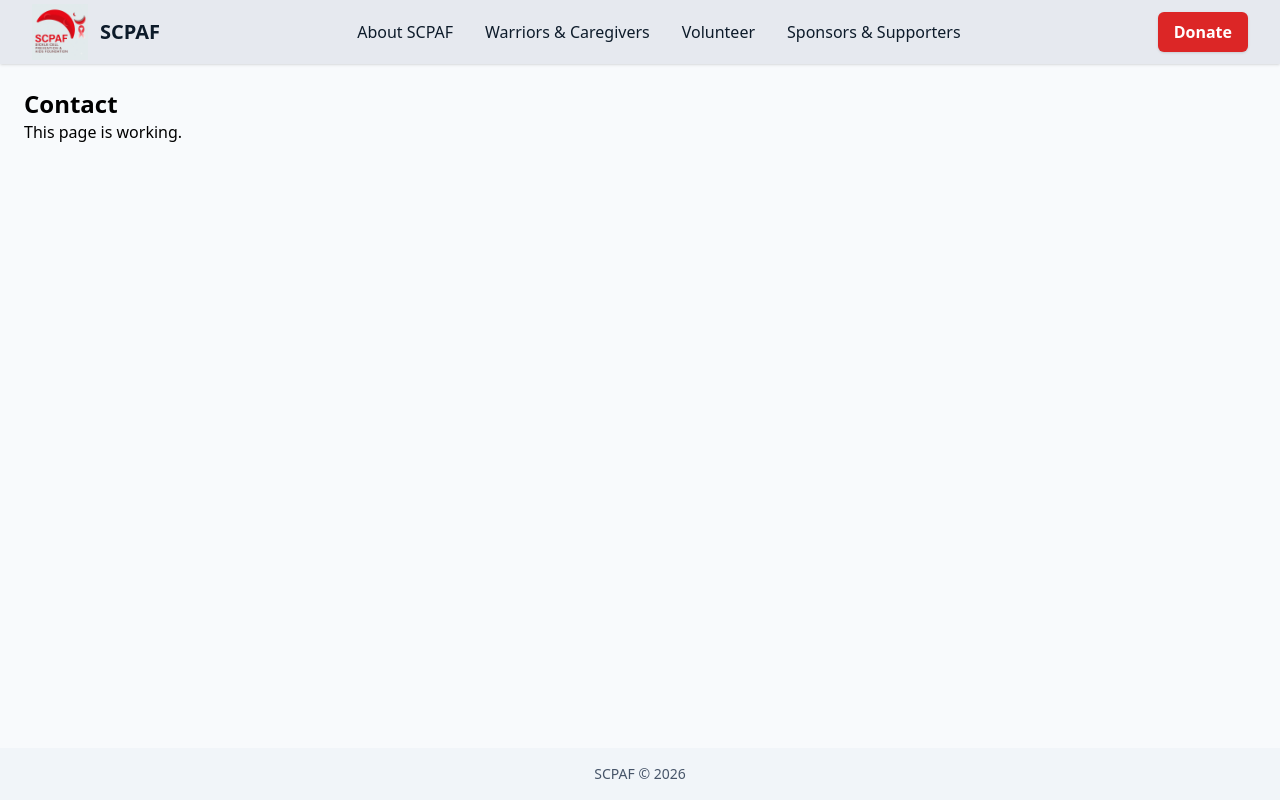
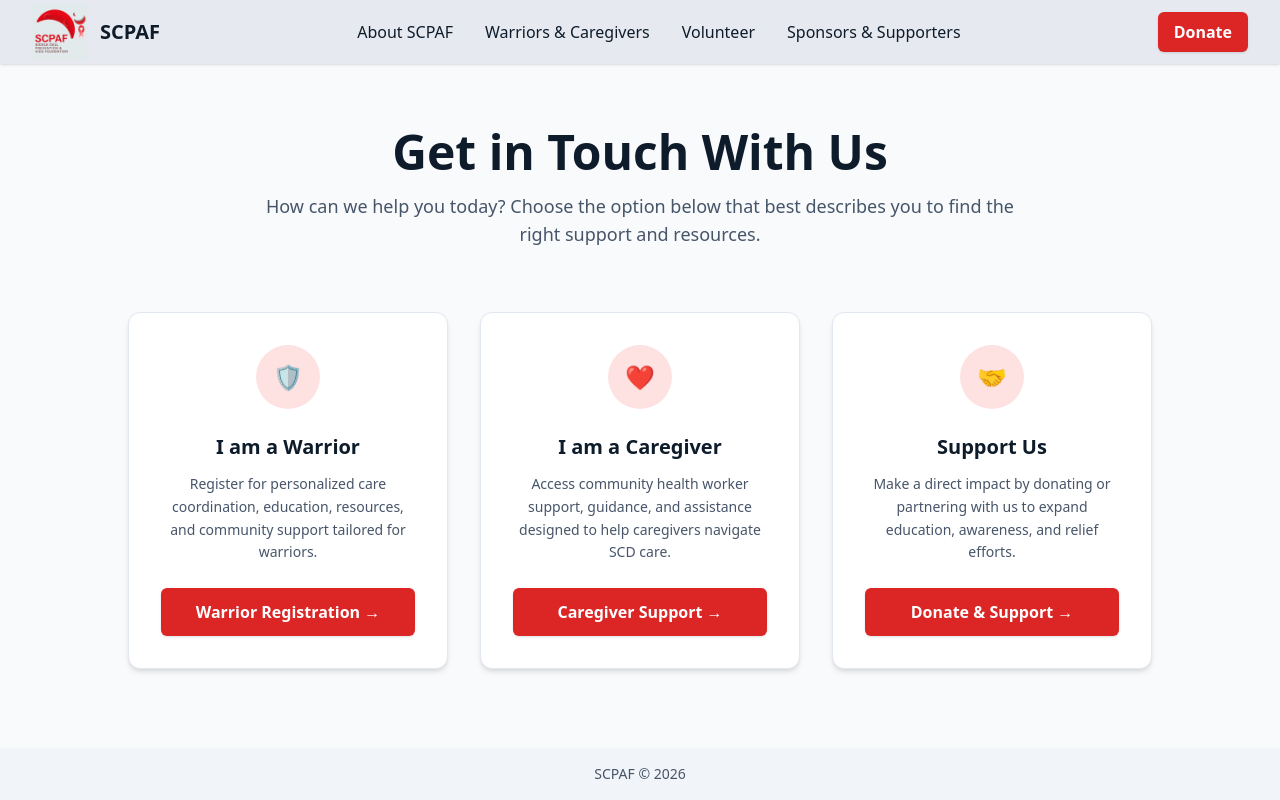
Before and after one commit to AdoleNG/scpaf, a React (Vite) app: page /contact in a window 1280 px wide. Built offline with nearby package versions, Linux system fonts and the light colour scheme; no server answers.

Commit message:
updated WhatisSCD page3

```diff
--- a/src/pages/Utility/Contact.jsx
+++ b/src/pages/Utility/Contact.jsx
@@ -1,8 +1,84 @@
+import React from "react";
+import { Link } from "react-router-dom";
+
 export default function Contact() {
   return (
-    <div className="p-6">
-      <h1 className="text-2xl font-bold">Contact</h1>
-      <p>This page is working.</p>
+    <div className="w-full text-[#0D1B2A] py-16 bg-slate-50 min-h-[80vh]">
+      <div className="max-w-7xl mx-auto px-4 lg:px-8">
+
+        {/* Header Section */}
+        <div className="max-w-3xl mx-auto text-center mb-16">
+          <h1 className="text-3xl md:text-5xl font-bold text-[#0D1B2A] mb-4">
+            Get in Touch With Us
+          </h1>
+          <p className="text-slate-600 text-lg">
+            How can we help you today? Choose the option below that best describes you to find the right support and resources.
+          </p>
+        </div>
+
+        {/* 3 Pathway Cards Grid */}
+        <div className="grid md:grid-cols-3 gap-8 max-w-5xl mx-auto">
+
+          {/* Card 1: I am a Warrior */}
+          <div className="bg-white rounded-xl shadow-md border border-slate-200 p-8 flex flex-col justify-between text-center hover:shadow-lg transition">
+            <div>
+              <div className="w-16 h-16 bg-red-100 text-red-600 rounded-full flex items-center justify-center mx-auto mb-6 text-2xl font-bold">
+                🛡️
+              </div>
+              <h3 className="text-xl font-bold text-[#0D1B2A] mb-3">I am a Warrior</h3>
+              <p className="text-slate-600 text-sm leading-relaxed mb-6">
+                Register for personalized care coordination, education, resources, and community support tailored for warriors.
+              </p>
+            </div>
+            <Link
+              to="/warriors/register"
+              className="inline-block bg-red-600 hover:bg-red-700 text-white font-semibold py-3 px-6 rounded-md shadow transition"
+            >
+              Warrior Registration &rarr;
+            </Link>
+          </div>
+
+          {/* Card 2: I am a Caregiver */}
+          <div className="bg-white rounded-xl shadow-md border border-slate-200 p-8 flex flex-col justify-between text-center hover:shadow-lg transition">
+            <div>
+              <div className="w-16 h-16 bg-red-100 text-red-600 rounded-full flex items-center justify-center mx-auto mb-6 text-2xl font-bold">
+                ❤️
+              </div>
+              <h3 className="text-xl font-bold text-[#0D1B2A] mb-3">I am a Caregiver</h3>
+              <p className="text-slate-600 text-sm leading-relaxed mb-6">
+                Access community health worker support, guidance, and assistance designed to help caregivers navigate SCD care.
+              </p>
+            </div>
+            <Link
+              to="/warriors/chw-support"
+              className="inline-block bg-red-600 hover:bg-red-700 text-white font-semibold py-3 px-6 rounded-md shadow transition"
+            >
+              Caregiver Support &rarr;
+            </Link>
+          </div>
+
+          {/* Card 3: Support Us */}
+          <div className="bg-white rounded-xl shadow-md border border-slate-200 p-8 flex flex-col justify-between text-center hover:shadow-lg transition">
+            <div>
+              <div className="w-16 h-16 bg-red-100 text-red-600 rounded-full flex items-center justify-center mx-auto mb-6 text-2xl font-bold">
+                🤝
+              </div>
+              <h3 className="text-xl font-bold text-[#0D1B2A] mb-3">Support Us</h3>
+              <p className="text-slate-600 text-sm leading-relaxed mb-6">
+                Make a direct impact by donating or partnering with us to expand education, awareness, and relief efforts.
+              </p>
+            </div>
+            <Link
+              to="/donate"
+              className="inline-block bg-red-600 hover:bg-red-700 text-white font-semibold py-3 px-6 rounded-md shadow transition"
+            >
+              Donate & Support &rarr;
+            </Link>
+          </div>
+
+        </div>
+
+      </div>
     </div>
   );
 }
```
